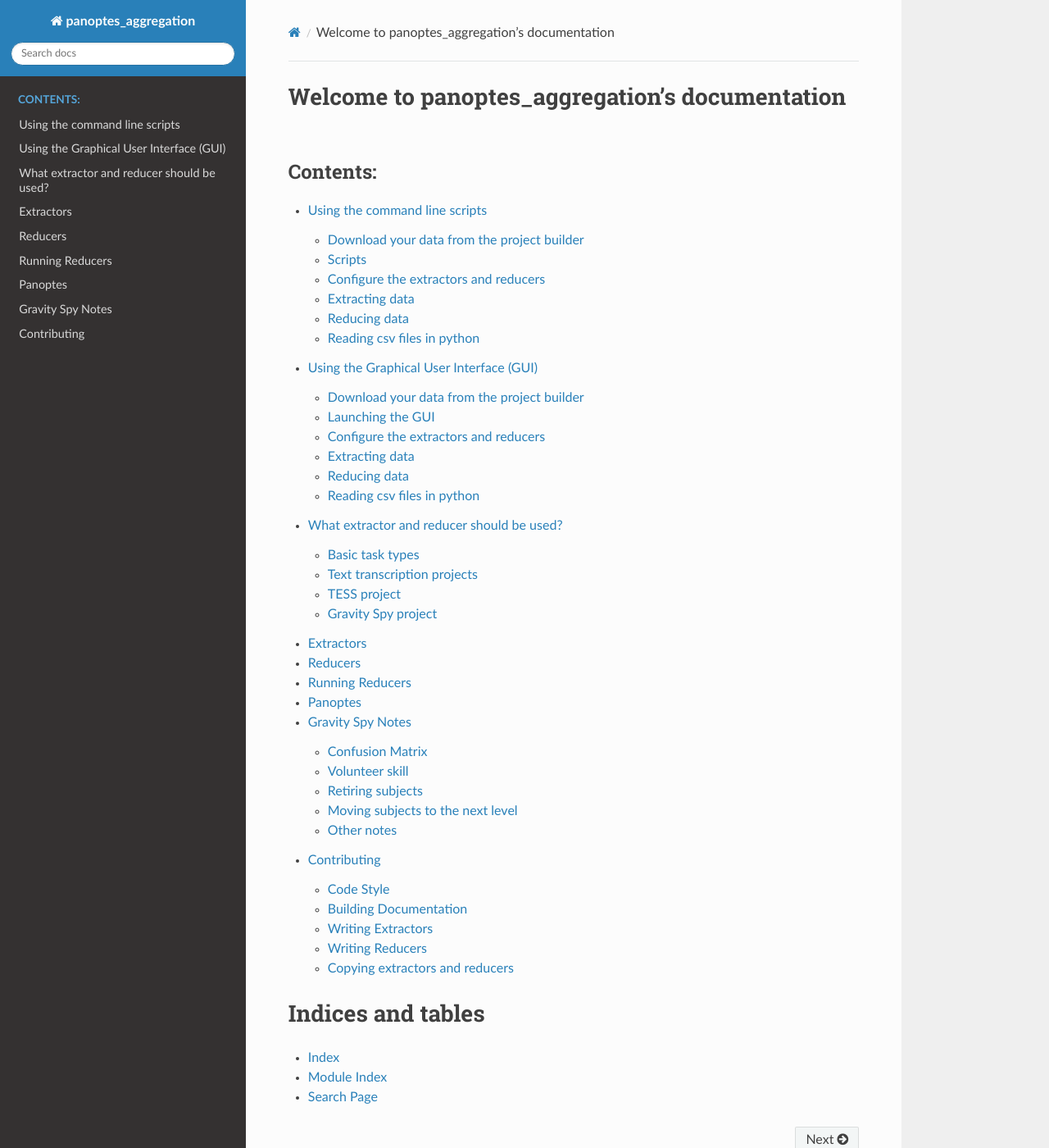
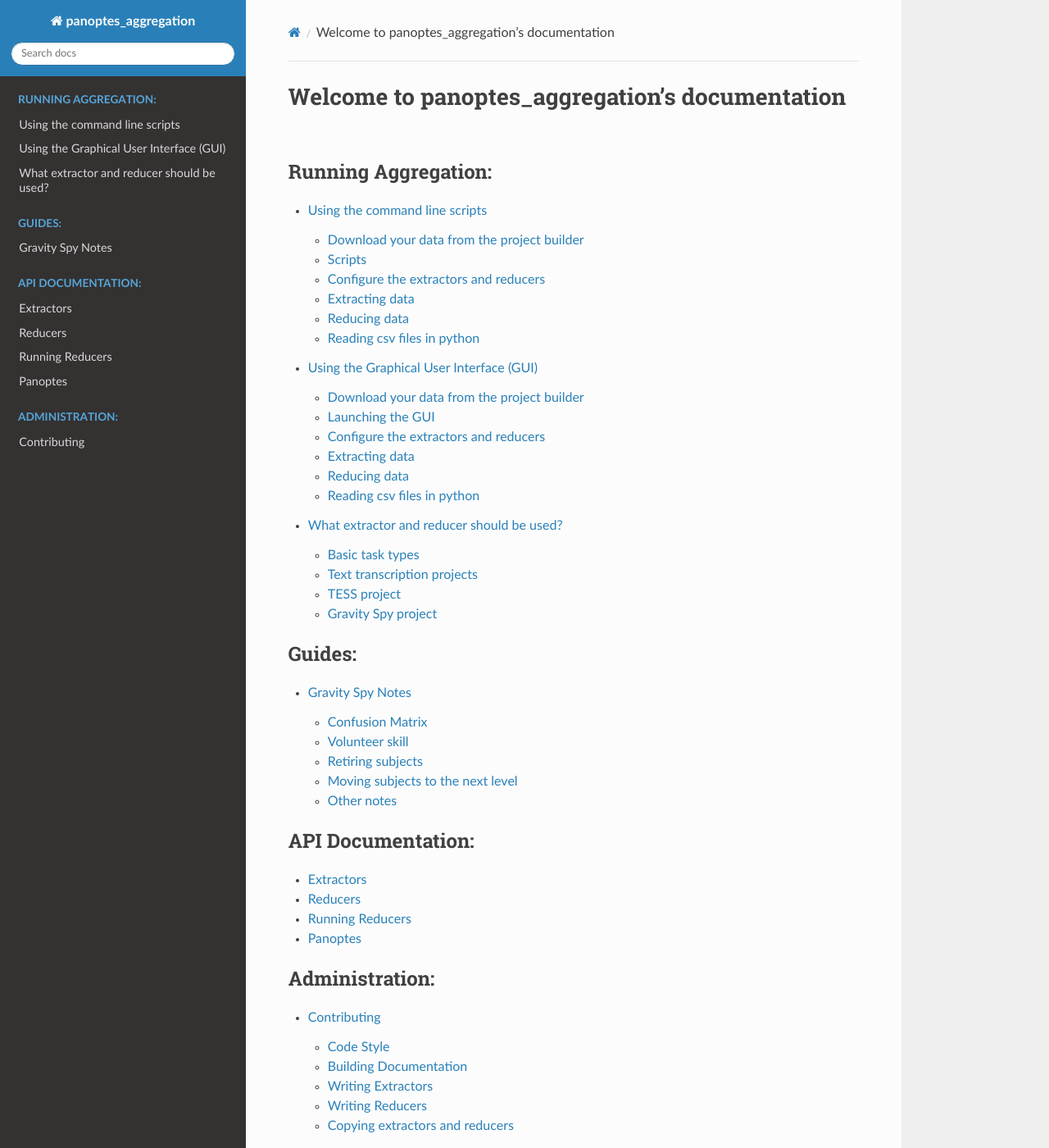
Before and after one commit to zooniverse/aggregation-for-caesar, a Sphinx documentation site: the page built from docs/source/index.rst, in a window 1280 px wide and 1400 px high. Shown: the whole window at 82% size. Built offline with Sphinx 7.4.7 and the Read the Docs theme 3.1.0, drawn with Linux system fonts in a browser that asks for light colours; pages that are not in the unit, such as notebooks, are missing from menus; the version number could not be read and is left out.

```diff
--- a/docs/source/index.rst
+++ b/docs/source/index.rst
@@ -8,21 +8,36 @@ Welcome to panoptes_aggregation's documentation
 
 .. toctree::
    :maxdepth: 2
-   :caption: Contents:
+   :caption: Running Aggregation:
 
    README
    Scripts
    GUI
    Task_lookup_table
+
+.. toctree::
+   :maxdepth: 2
+   :caption: Guides:
+
+   How_Clustering_Works
+   Polygon data - extraction and reduction
+   Gravity_Spy
+
+.. toctree::
+   :maxdepth: 2
+   :caption: API Documentation:
+
    extractors
    reducers
    running_reducers
    panoptes
-   How_Clustering_Works
-   Polygon data - extraction and reduction
-   Gravity_Spy
+
+.. toctree::
+   :maxdepth: 2
+   :caption: Administration:
+
+   CODE_OF_CONDUCT
    Contributing
-   CODE_OF_CONDUCT
 
 Indices and tables
 ==================
```
Also changed, not shown: README.md (+13 -2 lines).
